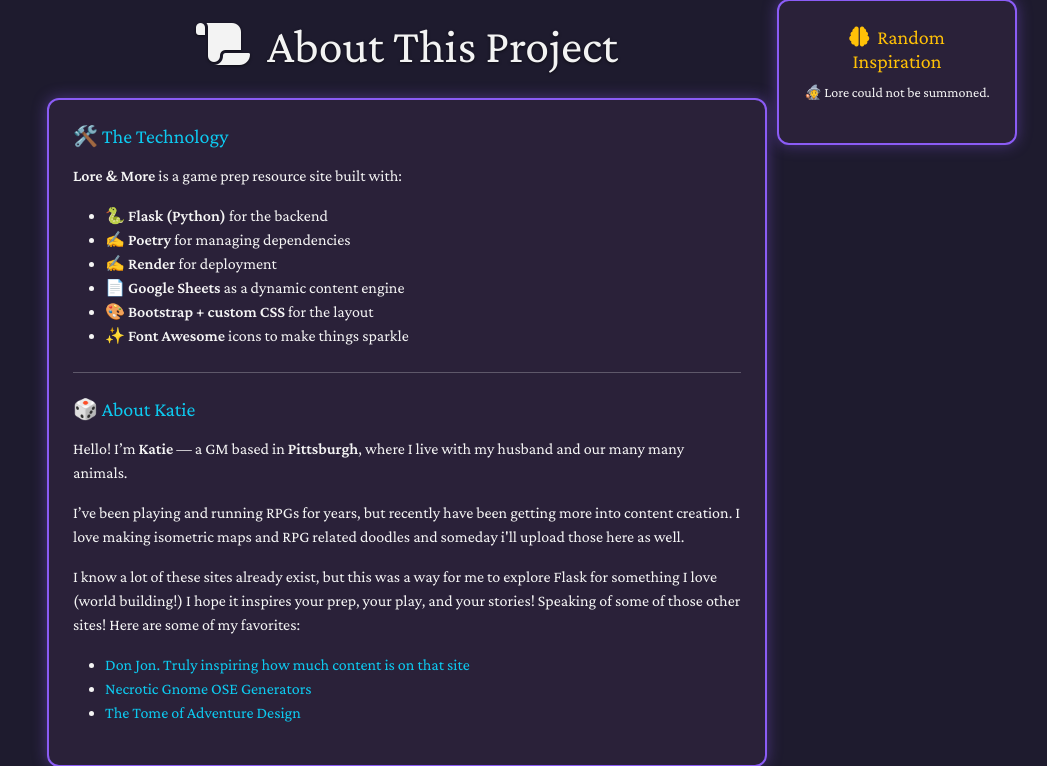
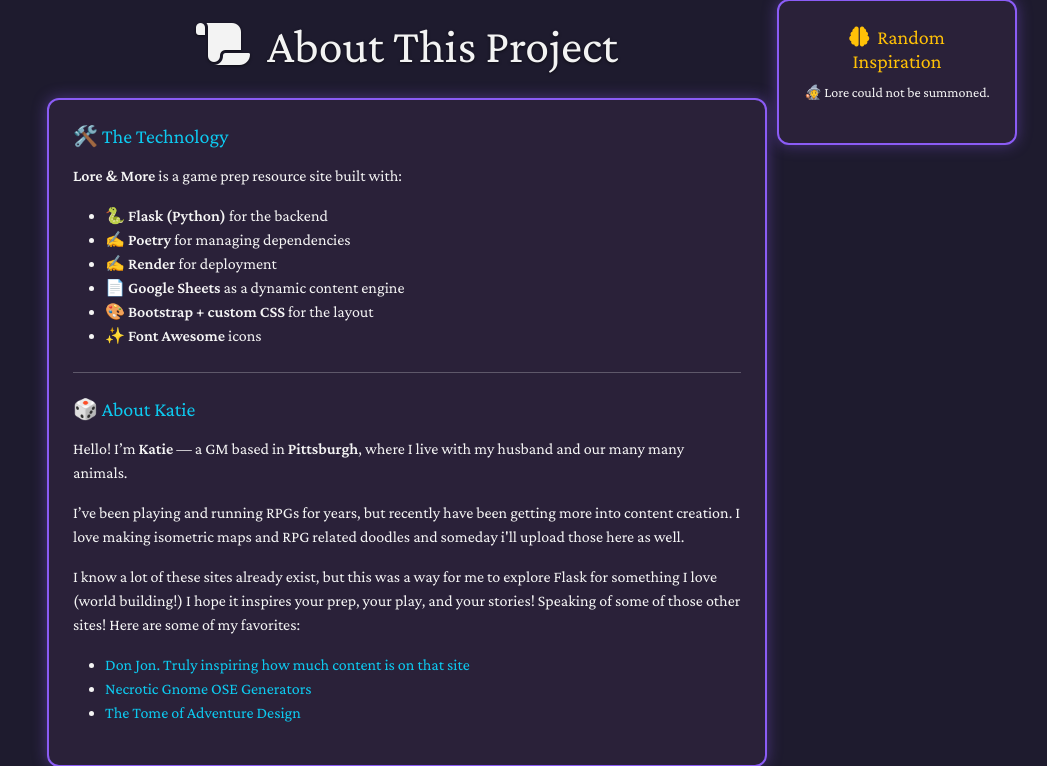
Before and after one commit to ohitsmekatie/ohitsmetables, a Flask app: page /about in a window 1280 px wide. Shown: the part 101-867 px from the top of the page, without its empty margins (233-1280 px from the left). Run offline with Flask 3, Linux system fonts and the light colour scheme.

Commit message:
update about section

```diff
--- a/app/templates/about.html
+++ b/app/templates/about.html
@@ -20,7 +20,7 @@
       <li>✍️ <strong> Render </strong> for deployment</li>
       <li>📄 <strong>Google Sheets</strong> as a dynamic content engine</li>
       <li>🎨 <strong>Bootstrap + custom CSS</strong> for the layout</li>
-      <li>✨ <strong>Font Awesome</strong> icons to make things sparkle</li>
+      <li>✨ <strong>Font Awesome</strong> icons</li>
     </ul>
 
     <hr class="my-4 border-light">
```
